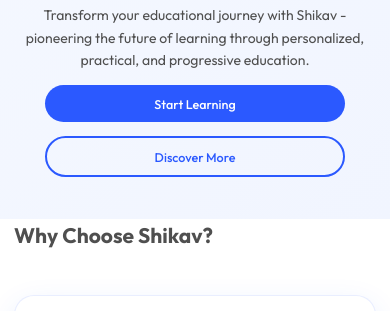
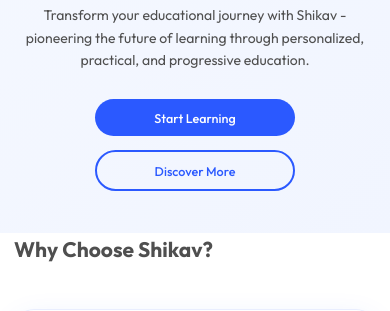
Before and after one commit to Anushree-2005/shikav-landing, a plain HTML site: page index.html in a window 390 px wide. Shown: the part 471-782 px from the top of the page. Drawn offline with Linux system fonts and the light colour scheme.

Commit message:
Add responsive styles for hero buttons

```diff
--- a/style.css
+++ b/style.css
@@ -122,6 +122,7 @@
 .hero {
     padding: 8rem 0rem 5rem;
     background: linear-gradient(135deg, #F6F9FF 0%, #F1F5FF 100%);
+
 }
 
 .hero-image img{
@@ -483,6 +484,38 @@
 .contact-info a:hover {
     color: var(--primary);
     opacity: 1;
+}
+
+/* Hero Buttons */
+.hero-btns {
+    display: flex;
+    gap: 1rem;
+    margin-top: 2rem;
+}
+
+/* Update responsive styles for hero buttons */
+@media (max-width: 768px) {
+    .hero-btns {
+        justify-content: center;
+        flex-direction: row; /* Keep buttons in row even on mobile */
+    }
+
+    .hero-btns .btn {
+        min-width: 160px; /* Set minimum width for buttons */
+        text-align: center;
+    }
+}
+
+@media (max-width: 480px) {
+    .hero-btns {
+        flex-direction: column; /* Stack buttons only on very small screens */
+        align-items: center;
+    }
+
+    .hero-btns .btn {
+        width: 100%;
+        max-width: 200px;
+    }
 }
 
 /* Responsive Design */
```
